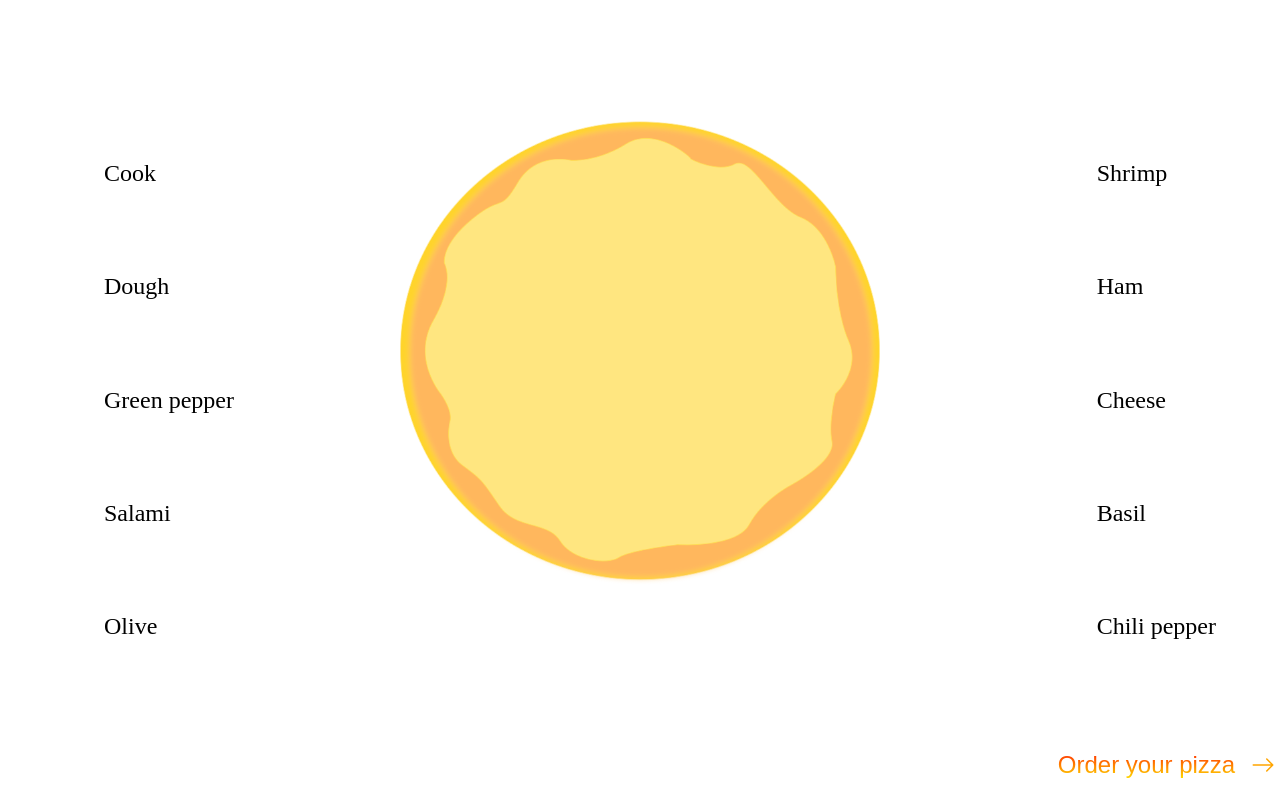
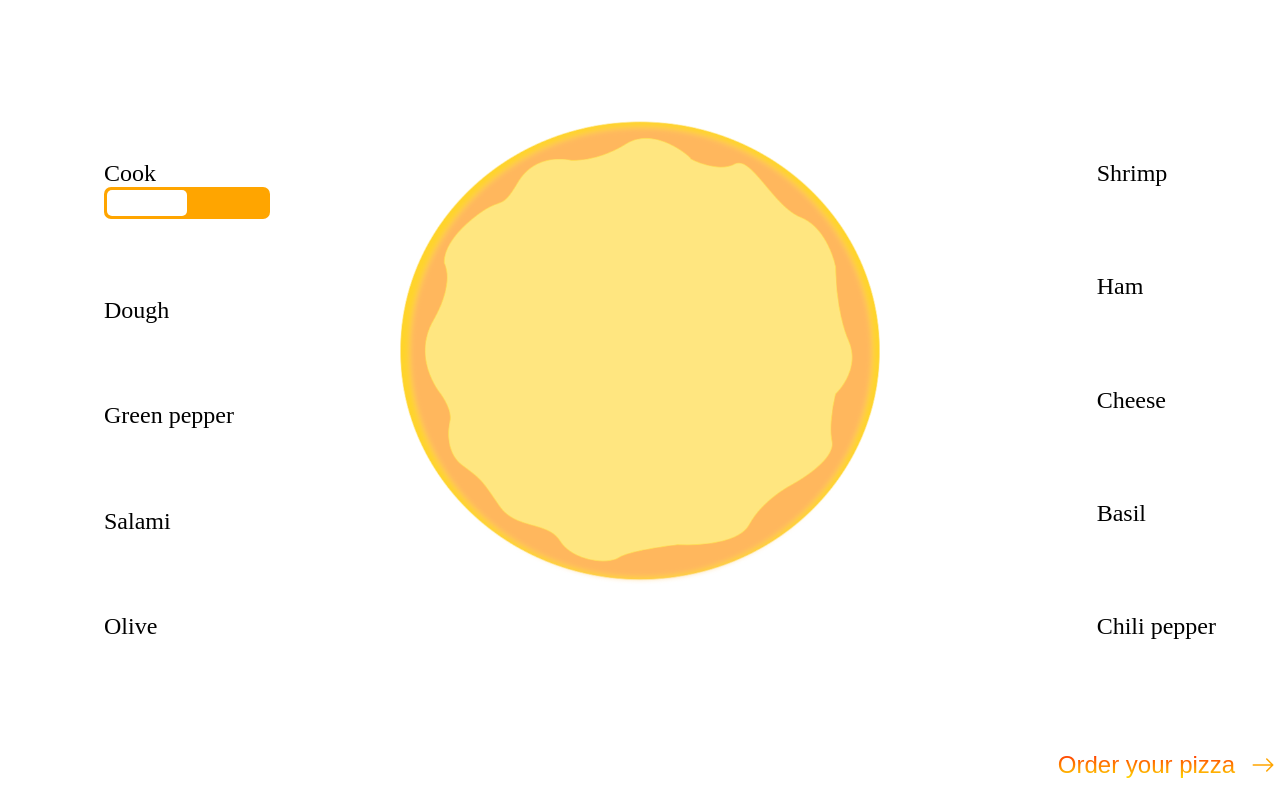
Before and after one commit to Shiho317/DOUGHING, a React (Create React App) app: page / in a window 1280 px wide. Built offline with nearby package versions, Linux system fonts and the light colour scheme.

Commit message:
added motion

```diff
--- a/package.json
+++ b/package.json
@@ -13,6 +13,7 @@
     "@types/node": "^16.11.25",
     "@types/react": "^17.0.39",
     "@types/react-dom": "^17.0.11",
+    "framer-motion": "^6.2.6",
     "react": "^17.0.2",
     "react-dom": "^17.0.2",
     "react-icons": "^4.3.1",
--- a/src/pages/Built/Built.tsx
+++ b/src/pages/Built/Built.tsx
@@ -1,13 +1,15 @@
 import { BsArrowRight } from 'react-icons/bs';
 import pizza from '../../images/simple-dough.png';
 import '../Built/Built.css';
+import Motion from '../Motion/Motion';
+
 
 const Built = () => {
   return(
     <div className='built-section'>
       <div className="built-wrapper">
         <ul className="ingredients">
-          <li>Cook</li>
+          <li>Cook<Motion/></li>
           <li>Dough</li>
           <li>Green pepper</li>
           <li>Salami</li>
--- /dev/null
+++ b/src/pages/Motion/Motion.tsx
@@ -0,0 +1,63 @@
+import { motion } from 'framer-motion';
+import { useState } from 'react';
+
+
+const divStyle = {
+  background: 'orange',
+  padding: '3px',
+  display: 'flex',
+  justifyContent: 'space-between',
+  alignItems: 'center',
+  borderRadius: '7px',
+};
+
+const toggleStyle = {
+  width: '5rem',
+  borderRadius: '5px',
+  border: 'none',
+  background: 'white',
+  padding: '0.8rem',
+  color: 'orange',
+}
+
+const switchStyle = {
+  width: '10rem',
+  display: "flex",
+  justifyContent: "flex-start",
+  cursor: 'pointer',
+  transition: 'all 0.5s ease'
+}
+
+const switchStyle2 = {
+  width: '10rem',
+  display: "flex",
+  justifyContent: "flex-end",
+  cursor: 'pointer',
+  transition: 'all 0.5s ease'
+}
+
+const spring = {
+  type: "spring",
+  stiffness: 700,
+  damping: 30,
+};
+
+
+const Motion = () => {
+
+  const [isActive, setIsActive] = useState(true);
+
+  const toggleSwitch = () => {
+    setIsActive(prev => !prev)
+  };
+
+  return(
+    <div style={divStyle}>
+      <div style={isActive ? switchStyle : switchStyle2} onClick={toggleSwitch}>
+        <motion.div style={toggleStyle} transition={spring}/>
+      </div>
+    </div>
+  )
+};
+
+export default Motion;
```
Also changed, not shown: src/pages/Motion/Motion.css (added), 1 other file (tests, documents, lock files or other folders).
